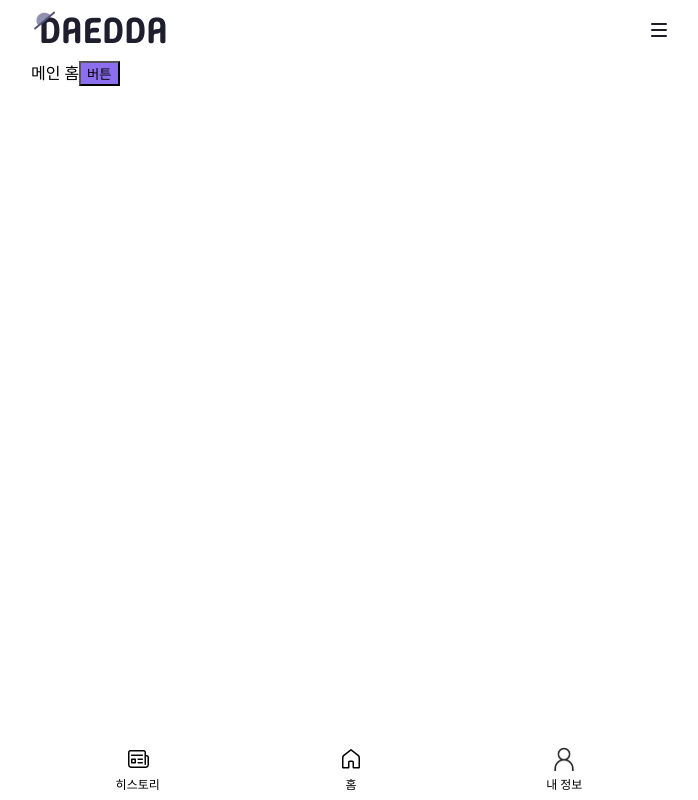
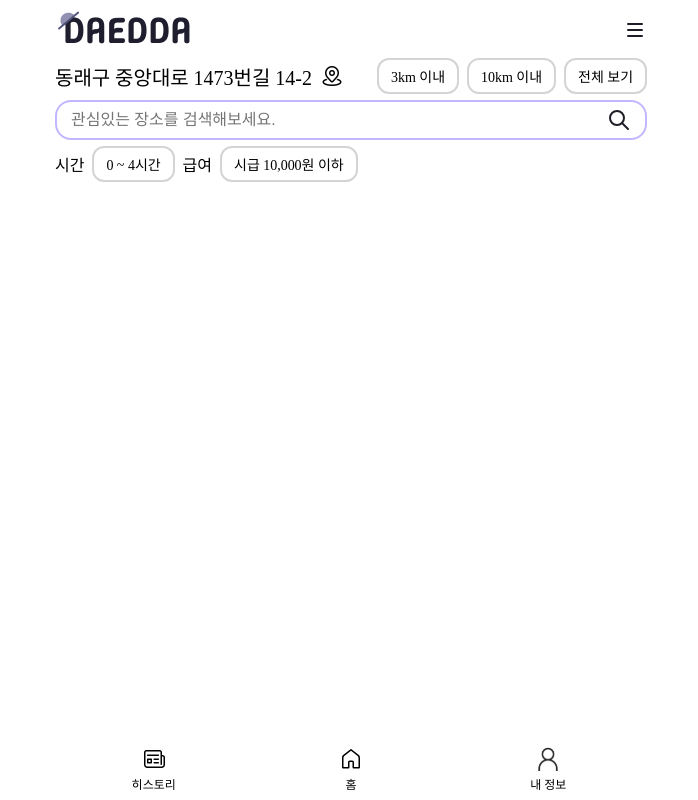
Before and after one commit to iamodh/daedda-ts, a React (Vite) app: page / in a window 1280 px wide. Shown: the whole page, without its empty margins (289-987 px from the left). Built offline with nearby package versions, Linux system fonts and the light colour scheme; a web font is replaced by a local one.

Commit message:
feat: 홈 페이지 주소, 검색, 필터 마크업

```diff
--- /dev/null
+++ b/src/components/common/Dropdown.tsx
@@ -0,0 +1,20 @@
+import React from "react";
+import styled from "styled-components";
+
+type DropdownProps = {
+  children: React.ReactNode;
+};
+
+const Container = styled.div`
+  border: ${(props) => props.theme.colors.gray[300]} solid 2px;
+  border-radius: ${(props) => props.theme.borderRadius.md};
+  padding: 6px 12px;
+  font-size: ${(props) => props.theme.fontSizes.sm};
+  cursor: pointer;
+`;
+
+const Dropdown = ({ children }: DropdownProps) => {
+  return <Container>{children}</Container>;
+};
+
+export default Dropdown;
--- /dev/null
+++ b/src/components/common/SearchForm.tsx
@@ -0,0 +1,36 @@
+import styled from "styled-components";
+
+const Container = styled.form`
+  position: relative;
+
+  input {
+    width: 100%;
+    height: 40px;
+    border-radius: ${(props) => props.theme.borderRadius.lg};
+    border: ${(props) => props.theme.colors.primary[300]} solid 2px;
+    font-weight: 500;
+    font-size: ${(props) => props.theme.fontSizes.base};
+    padding-left: 14px;
+    padding-right: calc(16px + 24px + 4px);
+    outline-color: ${(props) => props.theme.colors.primary[400]};
+  }
+
+  img {
+    position: absolute;
+    right: 16px;
+    top: 50%;
+    transform: translateY(-50%);
+    cursor: pointer;
+  }
+`;
+
+const SearchForm = () => {
+  return (
+    <Container>
+      <input type="text" placeholder="관심있는 장소를 검색해보세요." />
+      <img src="/icons/search.svg" />
+    </Container>
+  );
+};
+
+export default SearchForm;
--- /dev/null
+++ b/src/components/common/ToggleButton.tsx
@@ -0,0 +1,20 @@
+import React from "react";
+import styled from "styled-components";
+
+type ToggleButtonProps = {
+  children: React.ReactNode;
+};
+
+const Container = styled.div`
+  border: ${(props) => props.theme.colors.gray[300]} solid 2px;
+  border-radius: ${(props) => props.theme.borderRadius.md};
+  padding: 6px 12px;
+  font-size: ${(props) => props.theme.fontSizes.sm};
+  cursor: pointer;
+`;
+
+const ToggleButton = ({ children }: ToggleButtonProps) => {
+  return <Container>{children}</Container>;
+};
+
+export default ToggleButton;
--- /dev/null
+++ b/src/components/home/Location.tsx
@@ -0,0 +1,40 @@
+import ToggleButton from "@components/common/ToggleButton";
+import styled from "styled-components";
+
+const Container = styled.section`
+  display: flex;
+  align-items: center;
+  height: 32px;
+
+  h2 {
+    font-size: ${(props) => props.theme.fontSizes.xl};
+    font-weight: 500;
+    margin-right: 8px;
+  }
+
+  img {
+    cursor: pointer;
+  }
+`;
+
+const Controls = styled.ul`
+  display: flex;
+  margin-left: auto;
+  gap: 8px;
+`;
+
+const Location = () => {
+  return (
+    <Container>
+      <h2>동래구 중앙대로 1473번길 14-2</h2>
+      <img src="/icons/location.svg" />
+      <Controls>
+        <ToggleButton>3km 이내</ToggleButton>
+        <ToggleButton>10km 이내</ToggleButton>
+        <ToggleButton>전체 보기</ToggleButton>
+      </Controls>
+    </Container>
+  );
+};
+
+export default Location;
--- a/src/pages/Index.tsx
+++ b/src/pages/Index.tsx
@@ -1,14 +1,43 @@
+import Dropdown from "@components/common/Dropdown";
+import SearchForm from "@components/common/SearchForm";
+import Location from "@components/home/Location";
 import styled from "styled-components";
+const Container = styled.div`
+  display: flex;
+  flex-direction: column;
+  gap: 8px;
+`;
 
-const Button = styled.button`
-  background-color: ${(props) => props.theme.colors.primary[400]};
+const FilterSection = styled.section`
+  display: flex;
+  gap: 8px;
+  height: 32px;
+`;
+
+const Filter = styled.div`
+  display: flex;
+  align-items: center;
+  span {
+    margin-right: 8px;
+  }
 `;
 
 const Home = () => {
   return (
-    <div>
-      메인 홈<Button>버튼</Button>
-    </div>
+    <Container>
+      <Location />
+      <SearchForm />
+      <FilterSection>
+        <Filter>
+          <span>시간</span>
+          <Dropdown>0 ~ 4시간</Dropdown>
+        </Filter>
+        <Filter>
+          <span>급여</span>
+          <Dropdown>시급 10,000원 이하</Dropdown>
+        </Filter>
+      </FilterSection>
+    </Container>
   );
 };
 
--- a/src/styles/GlobalStyle.ts
+++ b/src/styles/GlobalStyle.ts
@@ -72,9 +72,30 @@ const GlobalStyle = createGlobalStyle`
   }
 
   /* Resets */
-  body {
+  body, h1, h2, h3, ul {
+  }
+
+
+  * {
+    box-sizing: border-box;
     margin: 0;
+    padding: 0;
   }
+
+  h1, h2, h3 {
+    font-size: unset;
+    font-weight: unset;
+  }
+
+  ul {
+    list-style: none;
+  }
+
+  button {
+    background: none;
+    border: 0;
+    cursor: pointer;
+    }
 `;
 
 export default GlobalStyle;
```
Also changed, not shown: public/icons/location.svg (added), public/icons/search.svg (added).
